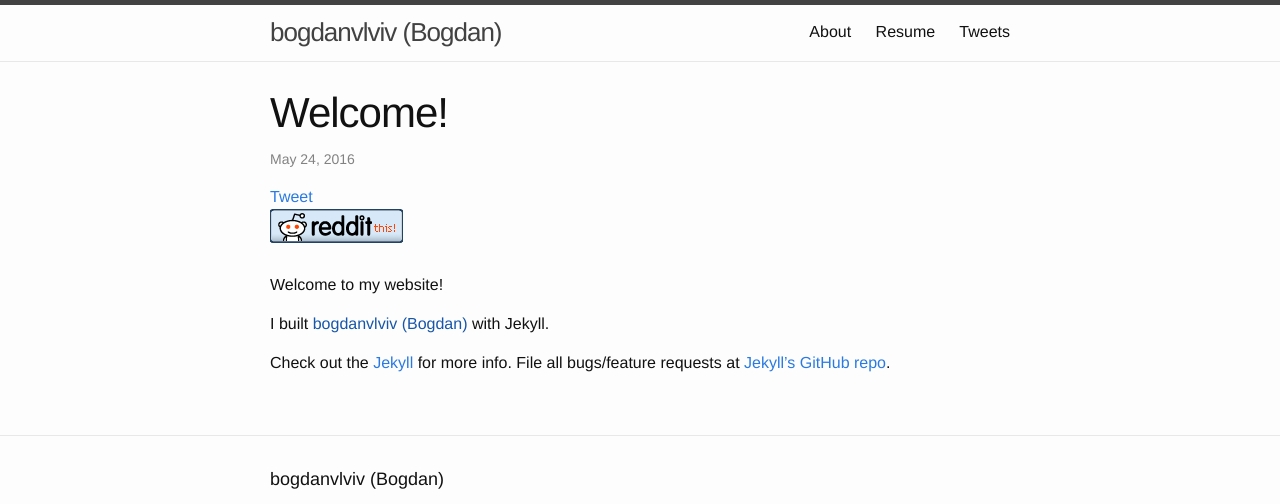
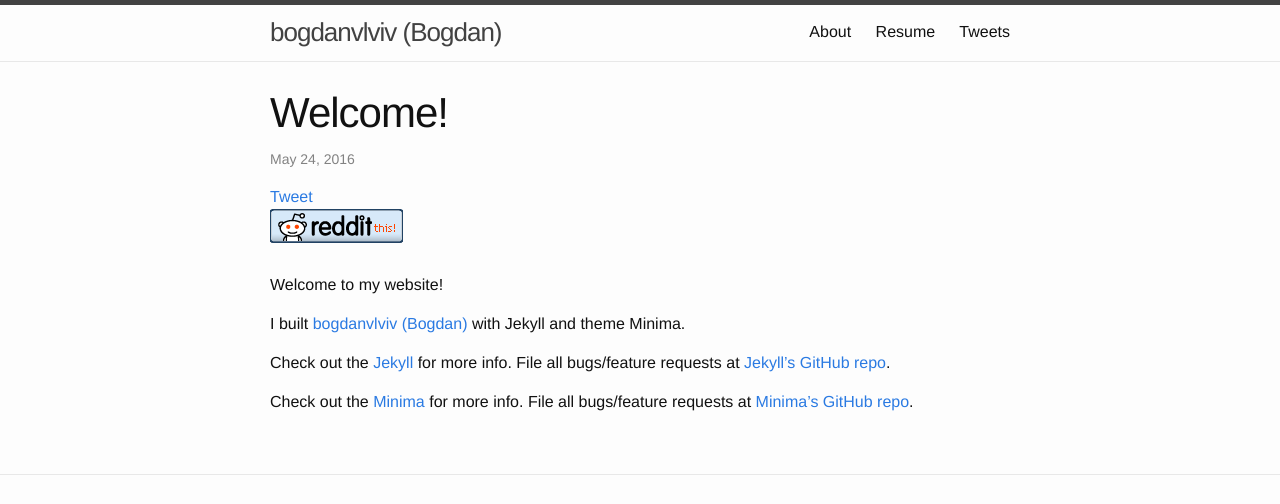
Before and after one commit to crowdpro3/bogdanvlviv.github.io, a Jekyll site: the page built from _posts/2016-05-24-welcome.markdown, in a window 1280 px wide, cut to the strip 0-504 px from the top of the page. Built offline with Jekyll 4.4.1, drawn with Linux system fonts in a browser that asks for light colours; comment, search, counter and statistics services are not loaded.

Commit message:
Update 'Welcome' post

```diff
--- a/_posts/2016-05-24-welcome.markdown
+++ b/_posts/2016-05-24-welcome.markdown
@@ -9,9 +9,14 @@ permalink: /:categories/:title.html
 
 Welcome to my website!
 
-I built [{{ site.title }}]({{ absolute_url }}) with Jekyll.
+I built [{{ site.title }}]({{ "/index.html" | absolute_url }}) with Jekyll and theme Minima.
 
 Check out the [Jekyll][jekyll] for more info. File all bugs/feature requests at [Jekyll’s GitHub repo][jekyll-gh].
 
+Check out the [Minima][minima] for more info. File all bugs/feature requests at [Minima’s GitHub repo][minima-gh].
+
 [jekyll]: https://jekyllrb.com
 [jekyll-gh]: https://github.com/jekyll/jekyll
+
+[minima]: https://jekyll.github.io/minima
+[minima-gh]: https://github.com/jekyll/minima
```
